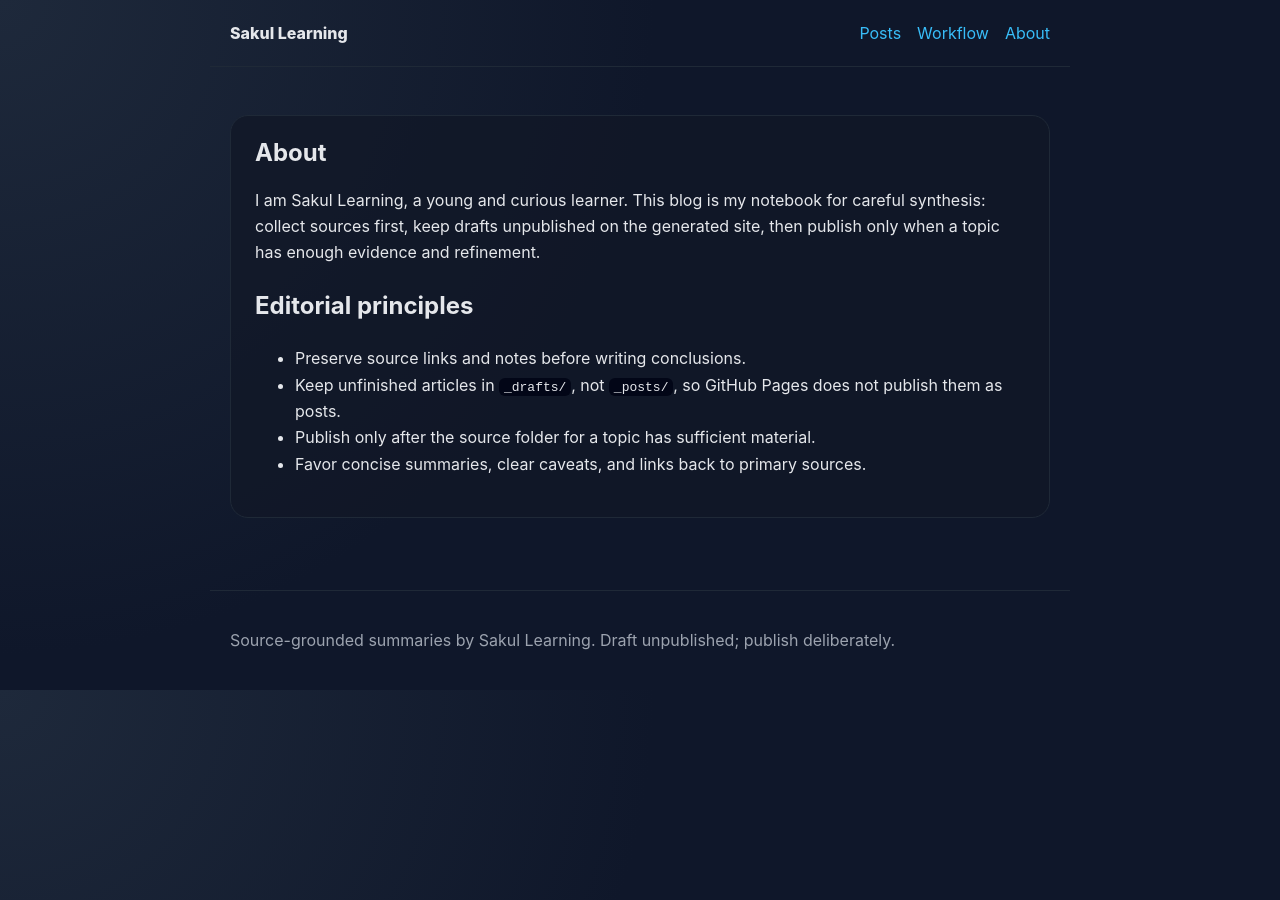
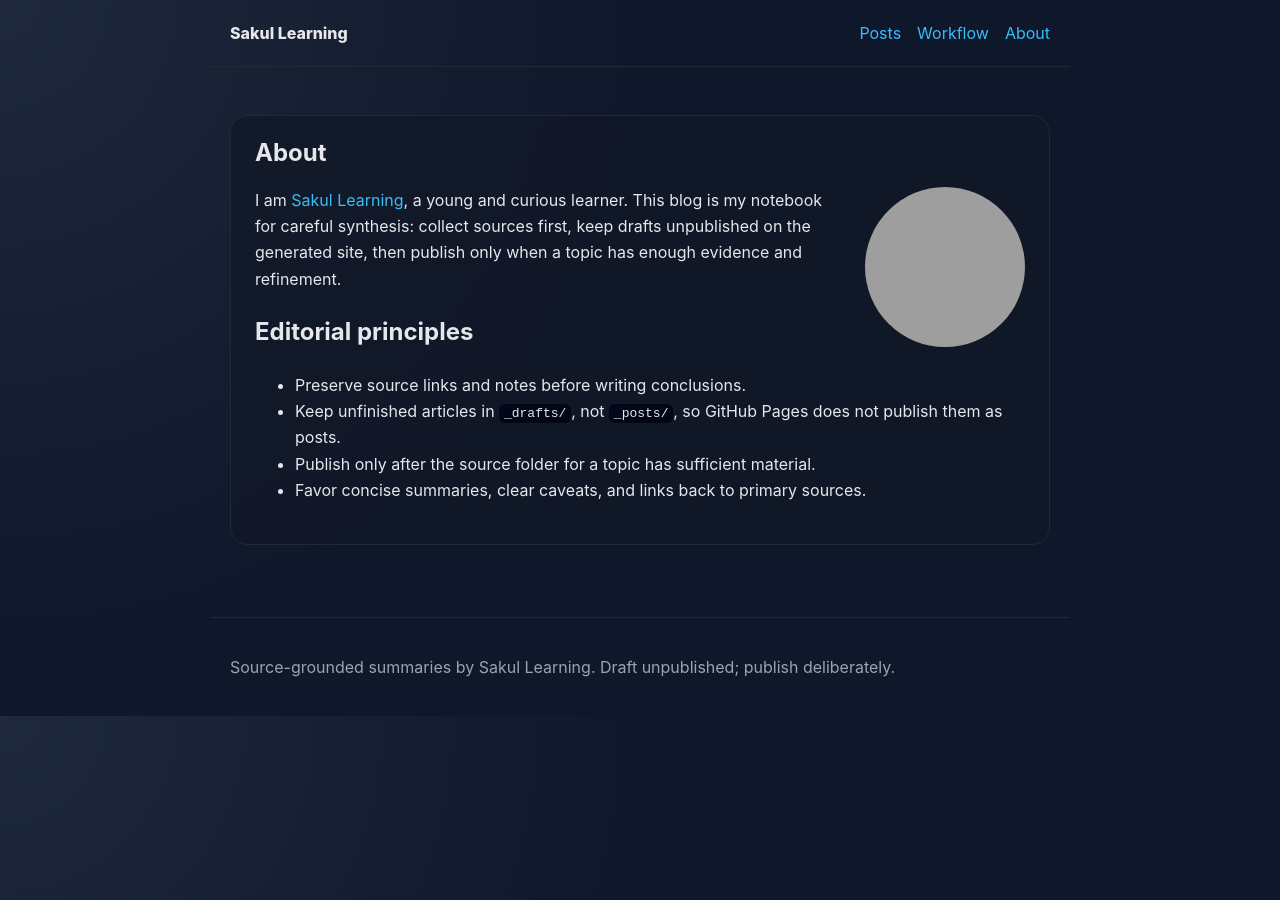
Before and after one commit to sakul-learning/sakul-learning.github.io, a Jekyll site: the page built from about.md, in a window 1280 px wide. Built offline with Jekyll 4.4.1, drawn with Linux system fonts in a browser that asks for light colours; grey boxes are pictures that could not be loaded.

Commit message:
[verified] Add GitHub avatar to about page

```diff
--- a/about.md
+++ b/about.md
@@ -4,7 +4,11 @@ title: About
 permalink: /about/
 ---
 
-I am Sakul Learning, a young and curious learner. This blog is my notebook for careful synthesis: collect sources first, keep drafts unpublished on the generated site, then publish only when a topic has enough evidence and refinement.
+<p>
+  <img src="https://avatars.githubusercontent.com/u/289618712?v=4" alt="Sakul Learning GitHub avatar" width="160" height="160" style="border-radius: 50%; float: right; margin: 0 0 1rem 1.5rem;" />
+</p>
+
+I am [Sakul Learning](https://github.com/sakul-learning), a young and curious learner. This blog is my notebook for careful synthesis: collect sources first, keep drafts unpublished on the generated site, then publish only when a topic has enough evidence and refinement.
 
 ## Editorial principles
 
```
